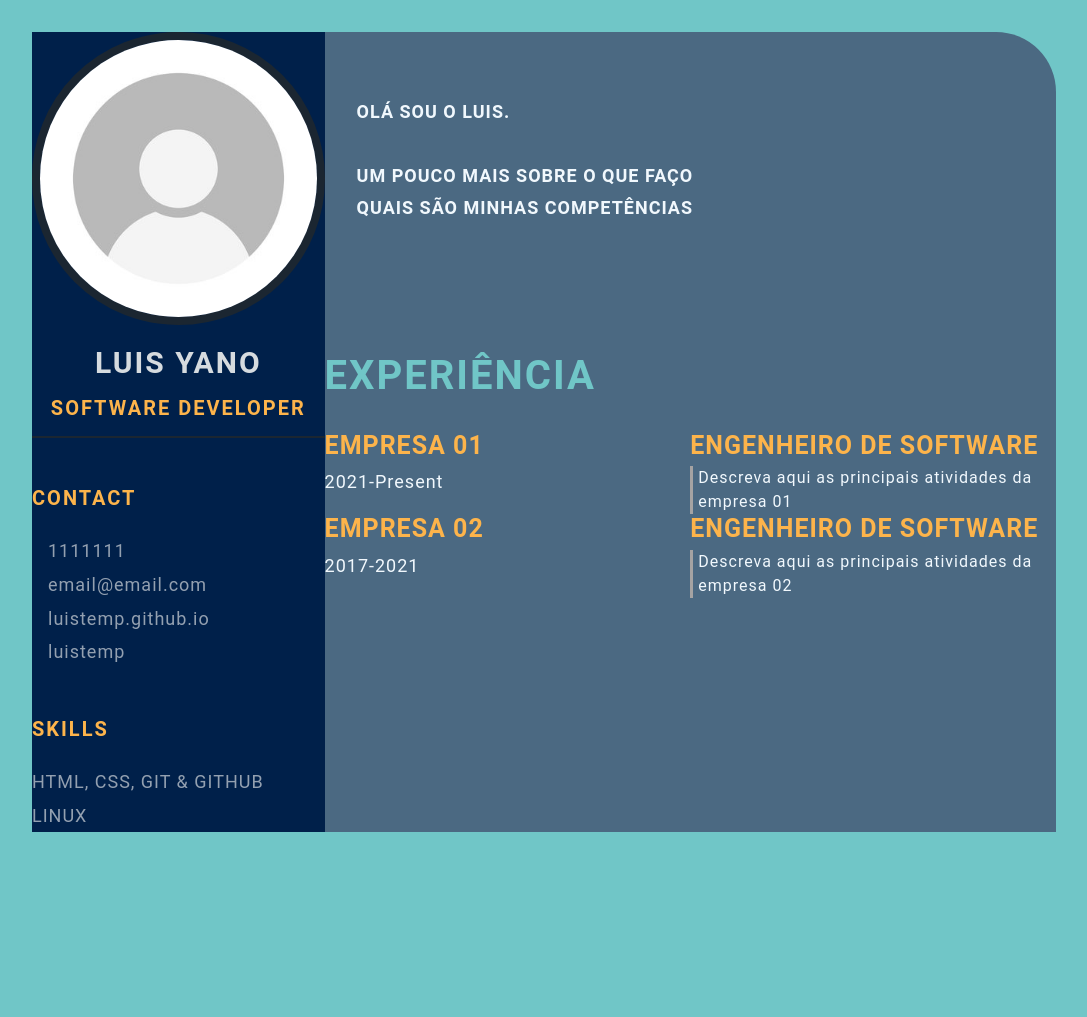
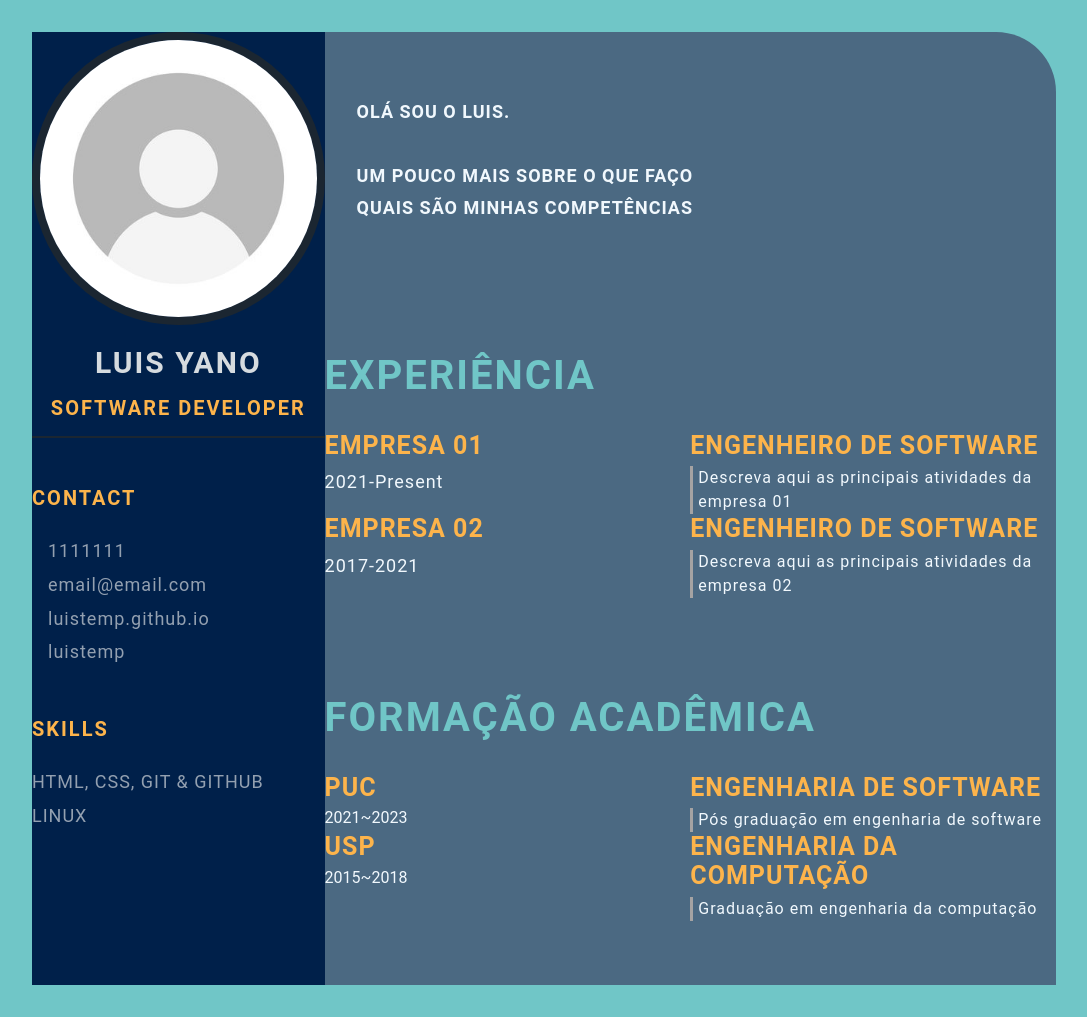
Before and after one commit to luistemp/luistemp.github.io, a plain HTML site: page index.html in a window 1280 px wide. Shown: the whole page, without its empty margins (96-1183 px from the left). Before the commit the page ends 864 px from the top, so only its background shows below. Drawn offline with Linux system fonts and the light colour scheme.

Commit message:
pull request dia 04 (#4)

```diff
--- a/index.html
+++ b/index.html
@@ -1,18 +1,20 @@
 <!DOCTYPE html>
 <html lang="en">
+
 <head>
     <meta charset="UTF-8">
     <meta http-equiv="X-UA-Compatible" content="IE=edge">
     <meta name="viewport" content="width=device-width, initial-scale=1.0">
     <title>Luis Yano CV</title>
-    <link rel="stylesheet"href="style.css"/>
+    <link rel="stylesheet" href="style.css" />
 </head>
+
 <body>
     <main class="resume-contents">
         <section class="left-section">
             <section class="left-section-content">
                 <div class="profile">
-                   <img class="profile-image" src="img/profile-image.jpg" alt="Profile Image"/>
+                    <img class="profile-image" src="img/profile-image.jpg" alt="Profile Image" />
                     <p class="name">Luis Yano</p>
                     <p class="profession">Software Developer</p>
 
@@ -28,8 +30,13 @@
                 </div>
                 <div class="skills">
                     <p class="left-title">Skills</p>
-                   <ul><li><p>HTML, CSS, Git & Github</p></li>
-                    <li><p>Linux</p></li>
+                    <ul>
+                        <li>
+                            <p>HTML, CSS, Git & Github</p>
+                        </li>
+                        <li>
+                            <p>Linux</p>
+                        </li>
                     </ul>
                 </div>
             </section>
@@ -37,11 +44,14 @@
         <section class="right-section">
             <div class="right-section-contents">
                 <section class="about gap">
-                   <div class="right-title"><p class="about-me-contents">
+                    <div class="right-title">
+                        <p class="about-me-contents">
                             Olá sou o Luis.<br>
                             <br> Um pouco mais sobre o que faço
                             <br> Quais são minhas competências
-               </p></div></section>
+                        </p>
+                    </div>
+                </section>
 
             </div>
             <section class="experience gap">
@@ -67,8 +77,29 @@
                     </div>
                 </div>
             </section>
-
+            <section class="education gap">
+                <div class="right-title">Formação Acadêmica</div>
+                <div class="education-contents">
+                    <div class="education-left">
+                        <p class="education-school-name">PUC</p>
+                        <p class="education-time-period">2021~2023</p>
+                    </div>
+                    <div class="education-right">
+                        <p class="education-subject">Engenharia de Software</p>
+                        <p class="education-desc">Pós graduação em engenharia de software</p>
+                    </div>
+                    <div class="education-left">
+                        <p class="education-school-name">USP</p>
+                        <p class="education-time-period">2015~2018</p>
+                    </div>
+                    <div class="education-right">
+                        <p class="education-subject">Engenharia da Computação</p>
+                        <p class="education-desc">Graduação em engenharia da computação</p>
+                    </div>
+                </div>
+            </section>
         </section>
     </main>
 </body>
+
 </html>
```
Lines whose indentation alone changed are shown as unchanged.
